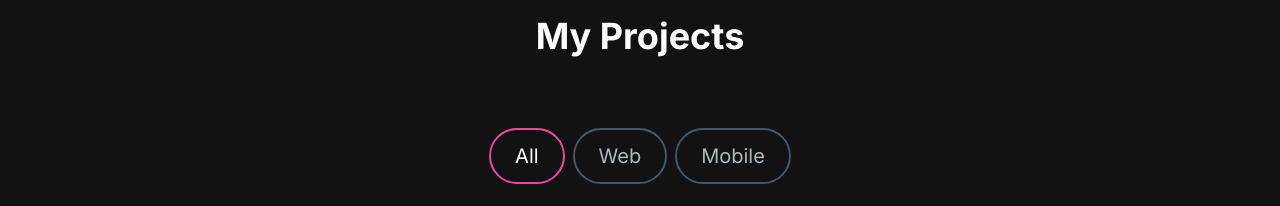
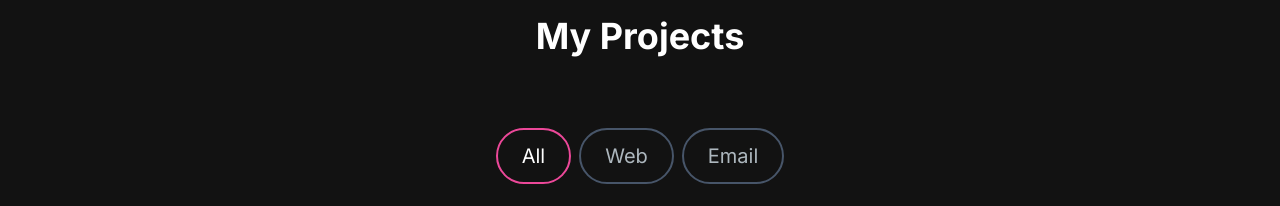
Before and after one commit to Tiesha93/portfolio-website, a Next.js app: page / in a window 1280 px wide. Shown: the part 1260-1466 px from the top of the page. Built offline with nearby package versions, Linux system fonts and the light colour scheme.

Commit message:
Modified styles

```diff
--- a/src/app/components/ProjectsSection.jsx
+++ b/src/app/components/ProjectsSection.jsx
@@ -11,7 +11,7 @@ const projectsData = [
     description:
       "This is my first project, a simple langing page with HTML and CSS flexbox",
     image: "/images/projects/landing-page.png",
-    tag: ["All", "Web", "Mobile"],
+    tag: ["All", "Web"],
     gitUrl: "https://github.com/Tiesha93/landing-page",
     previewUrl: "https://Tiesha93.github.io/landing-page",
   },
@@ -21,7 +21,7 @@ const projectsData = [
     description:
       "This is the game of tic-tac-toe. I builded this project using HTML, CSS, and JavaScript",
     image: "/images/projects/tic-tac-toe.png",
-    tag: ["All", "Web", "Mobile"],
+    tag: ["All", "Web"],
     gitUrl: "https://github.com/Tiesha93/tic-tac-toe",
     previewUrl: "https://tiesha93.github.io/tic-tac-toe/",
   },
@@ -31,7 +31,7 @@ const projectsData = [
     description:
       "This is a simple calculator. Build with HTML, CSS, and JavaScript.",
     image: "/images/projects/calculator.png",
-    tag: ["All", "Web", "Mobile"],
+    tag: ["All", "Web"],
     gitUrl: "https://github.com/Tiesha93/Calculator",
     previewUrl: "https://tiesha93.github.io/Calculator/",
   },
@@ -41,7 +41,7 @@ const projectsData = [
     description:
       "This app shows the current astronomy of any location. It uses OpenWeatherMap API to fetch the data.",
     image: "/images/projects/api.png",
-    tag: ["All", "Web", "Mobile"],
+    tag: ["All", "Web"],
     gitUrl: "https://github.com/Tiesha93/astronomy-api",
     previewUrl: "https://Tiesha93.github.io/astronomy-api",
   },
@@ -51,7 +51,7 @@ const projectsData = [
     description:
       "This is an eCommerce website built with React.js. Users can browse the available products and give orders with a fully functional cart.",
     image: "/images/projects/shopping-cart.png",
-    tag: ["All", "Web", "Mobile"],
+    tag: ["All", "Web"],
     gitUrl: "https://github.com/Tiesha93/shopping-cart",
     previewUrl: "https://tiesha93.github.io/shopping-cart/",
   },
@@ -61,7 +61,7 @@ const projectsData = [
     description:
       "This is a classic word guessing game where players try to guess a hidden word by suggesting letters within a certain number of attempts.",
     image: "/images/projects/hangman.png",
-    tag: ["All", "Web", "Mobile"],
+    tag: ["All", "Web"],
     gitUrl: "https://github.com/Tiesha93/hangman",
     previewUrl: "https://tiesha93.github.io/hangman/",
   },
@@ -105,8 +105,8 @@ const ProjectsSection = () => {
         />
         <ProjectTag
           onClick={handleTagChange}
-          name="Mobile"
-          isSelected={tag === "Mobile"}
+          name="Email"
+          isSelected={tag === "Email"}
         />
       </div>
       <ul ref={ref} className="grid md:grid-cols-3 gap-8 md:gap-12">
```
